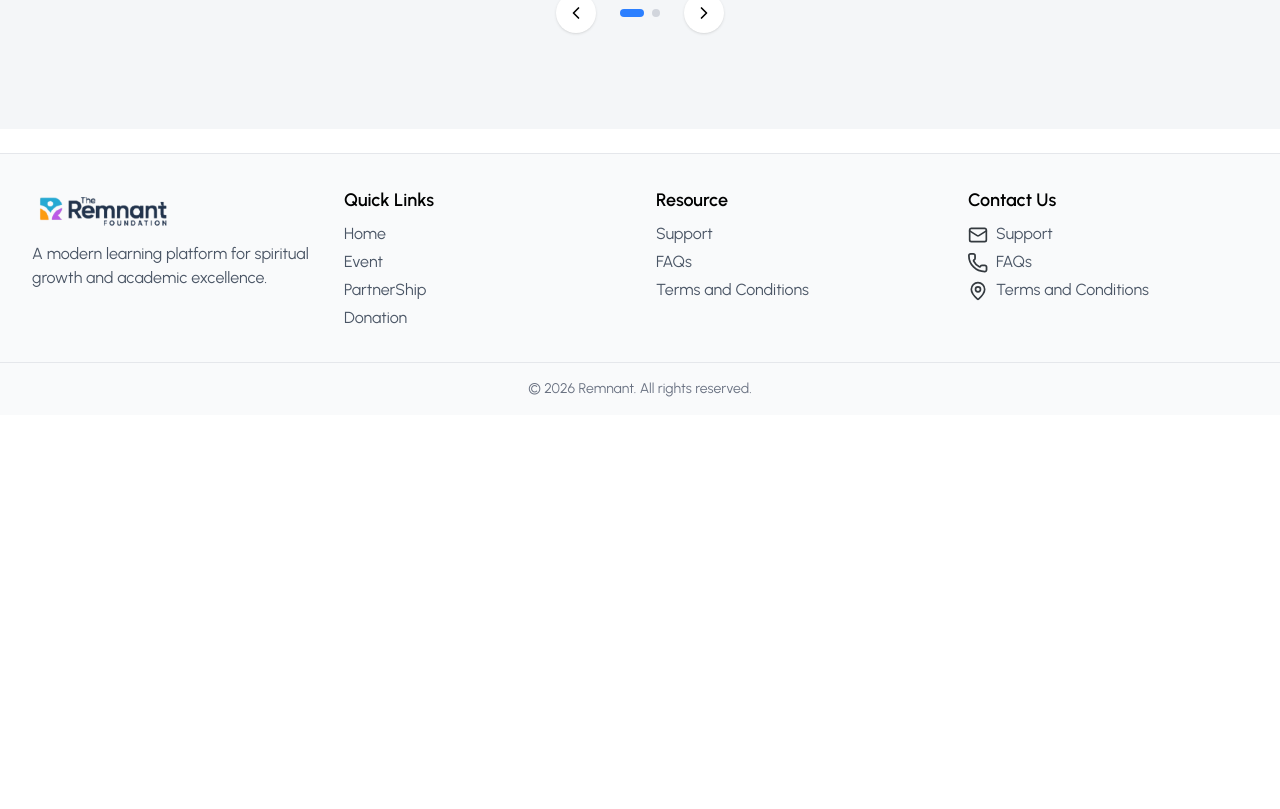
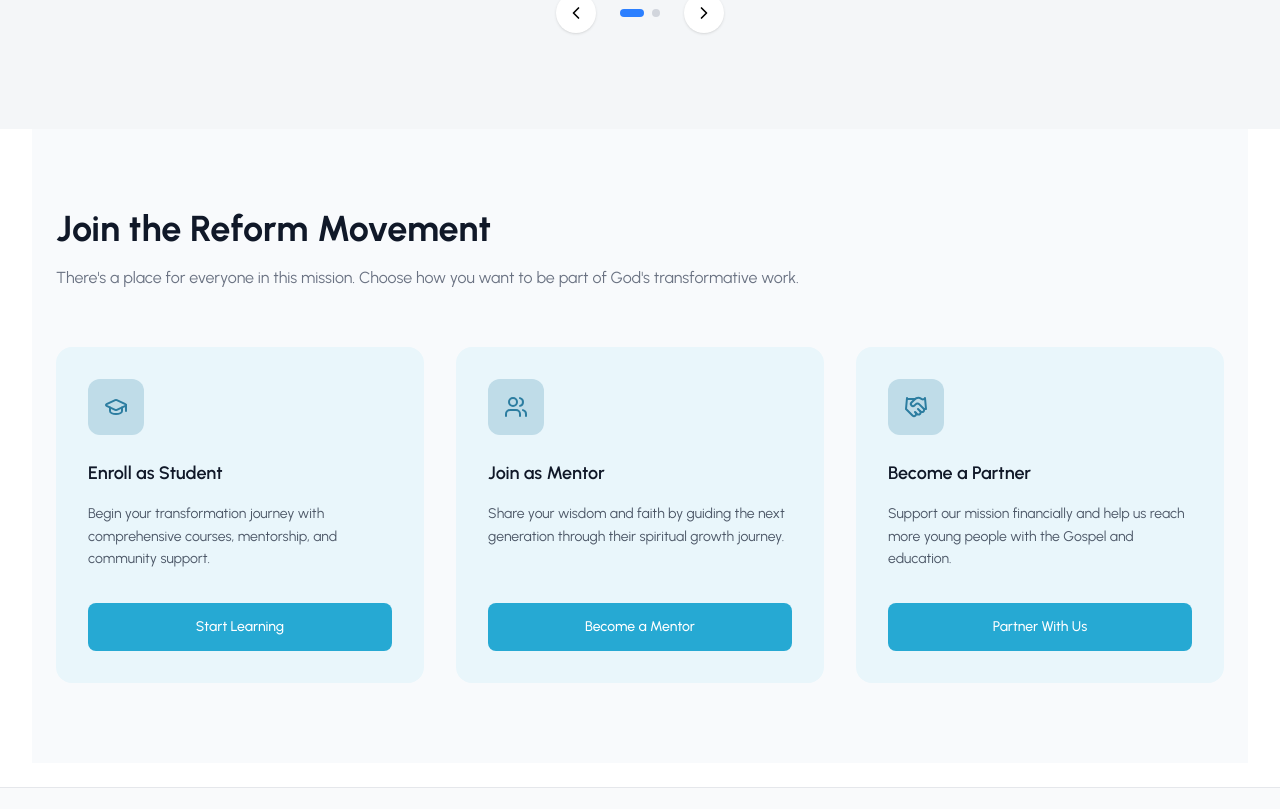
Before and after one commit to naimsheikh8020/Bible-Lms-Remnant-, a React (Vite) app: page /reform in a window 1280 px wide. Shown: the part 4091-4900 px from the top of the page. Before the commit the page ends 4506 px from the top, so only its background shows below. Built offline with nearby package versions, Linux system fonts and the light colour scheme.

Commit message:
add JoinReformMovement component to enhance user engagement options

```diff
--- a/src/Page/HomePage/Reform.tsx
+++ b/src/Page/HomePage/Reform.tsx
@@ -1,4 +1,5 @@
 import InnovationSection from "./ReformSection/InnovationSection"
+import JoinReformMovement from "./ReformSection/JoinReformMovement"
 import OurApproachSection from "./ReformSection/OurApproachSection"
 import ReformHeader from "./ReformSection/ReformHeader"
 import ReformNeedSection from "./ReformSection/ReformNeedSection"
@@ -15,6 +16,7 @@ const Reform = () => {
       <OurApproachSection />
       <InnovationSection/>
       <ReformReview/>
+      <JoinReformMovement/>
     </div>
   )
 }
--- /dev/null
+++ b/src/Page/HomePage/ReformSection/JoinReformMovement.tsx
@@ -0,0 +1,93 @@
+import { GraduationCap, Users, Handshake } from "lucide-react";
+import { useNavigate } from "react-router";
+
+interface JoinCard {
+  title: string;
+  description: string;
+  buttonText: string;
+  icon: React.ReactNode;
+  route: string;
+}
+
+const cards: JoinCard[] = [
+  {
+    title: "Enroll as Student",
+    description:
+      "Begin your transformation journey with comprehensive courses, mentorship, and community support.",
+    buttonText: "Start Learning",
+    icon: <GraduationCap className="w-6 h-6 text-[#2C7DA0]" />,
+    route: "/login",
+  },
+  {
+    title: "Join as Mentor",
+    description:
+      "Share your wisdom and faith by guiding the next generation through their spiritual growth journey.",
+    buttonText: "Become a Mentor",
+    icon: <Users className="w-6 h-6 text-[#2C7DA0]" />,
+    route: "/login",
+  },
+  {
+    title: "Become a Partner",
+    description:
+      "Support our mission financially and help us reach more young people with the Gospel and education.",
+    buttonText: "Partner With Us",
+    icon: <Handshake className="w-6 h-6 text-[#2C7DA0]" />,
+    route: "/donation",
+  },
+];
+
+const JoinReformMovement = () => {
+  const navigate = useNavigate();
+
+  return (
+    <section className="py-20 bg-[#F8FAFC]">
+      <div className="px-6">
+
+        {/* Header */}
+        <h2 className="text-3xl md:text-4xl font-bold text-gray-900">
+          Join the Reform Movement
+        </h2>
+
+        <p className="text-gray-500 mt-4 text-sm md:text-base leading-relaxed">
+          There's a place for everyone in this mission. Choose how you want
+          to be part of God's transformative work.
+        </p>
+
+        {/* Cards */}
+        <div className="mt-14 grid grid-cols-1 md:grid-cols-2 lg:grid-cols-3 gap-8 items-stretch">
+          {cards.map((card, index) => (
+            <div
+              key={index}
+              className="bg-[#E9F6FB] rounded-2xl p-8 flex flex-col justify-between hover:shadow-lg transition-all duration-300"
+            >
+              <div>
+                {/* Icon */}
+                <div className="w-14 h-14 bg-[#BFDCE8] rounded-xl flex items-center justify-center mb-6">
+                  {card.icon}
+                </div>
+
+                <h3 className="text-lg font-semibold text-gray-900 mb-4">
+                  {card.title}
+                </h3>
+
+                <p className="text-gray-600 text-sm leading-relaxed">
+                  {card.description}
+                </p>
+              </div>
+
+              {/* Button */}
+              <button
+                onClick={() => navigate(card.route)}
+                className="w-full h-12 mt-8 cursor-pointer bg-[#26A9D3] hover:bg-[#1f5f78] text-white rounded-lg text-sm font-medium transition-colors duration-300"
+              >
+                {card.buttonText}
+              </button>
+            </div>
+          ))}
+        </div>
+      </div>
+    </section>
+  );
+};
+
+export default JoinReformMovement;
```
